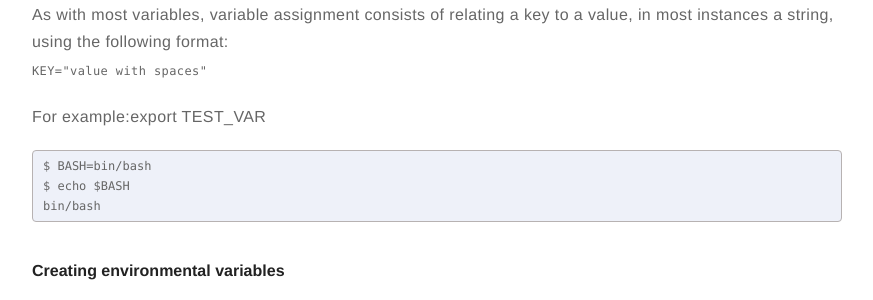
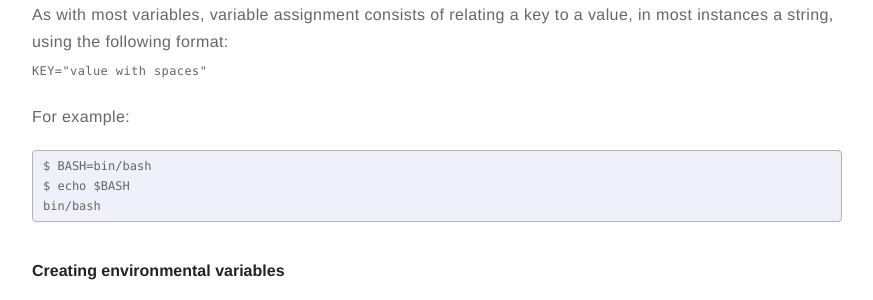
Before and after one commit to meccaLeccaHi/meccaLeccaHi.github.io, a Jekyll site: the page built from _posts/2018-11-08-web-apps-with-flask.md, in a window 1280 px wide and 900 px high, scrolled down 3047 px. Shown: the part 152-452 px from the top of the window, without its empty margins (203-1076 px from the left). Built offline with Jekyll 4.4.1, drawn with Linux system fonts in a browser that asks for light colours.

````diff
--- a/_posts/2018-11-08-web-apps-with-flask.md
+++ b/_posts/2018-11-08-web-apps-with-flask.md
@@ -96,7 +96,7 @@
 As with most variables, variable assignment consists of relating a key to a value, in most instances a string, using the following format:
 `KEY="value with spaces"`
 
-For example:export TEST_VAR
+For example:
 ```
 $ BASH=bin/bash
 $ echo $BASH
````
Also changed, not shown: _posts/2018-10-18-first-post.md (+1 -0 lines), _posts/2018-10-24-decision-trees.md (+1 -0 lines).
